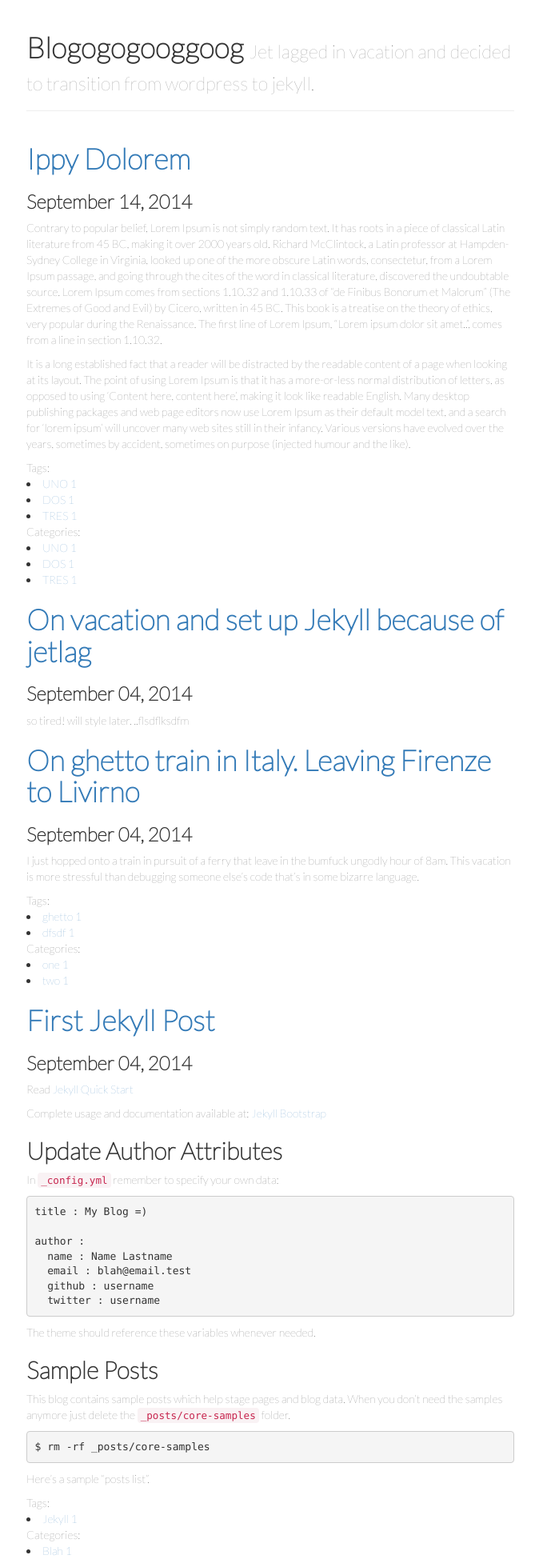
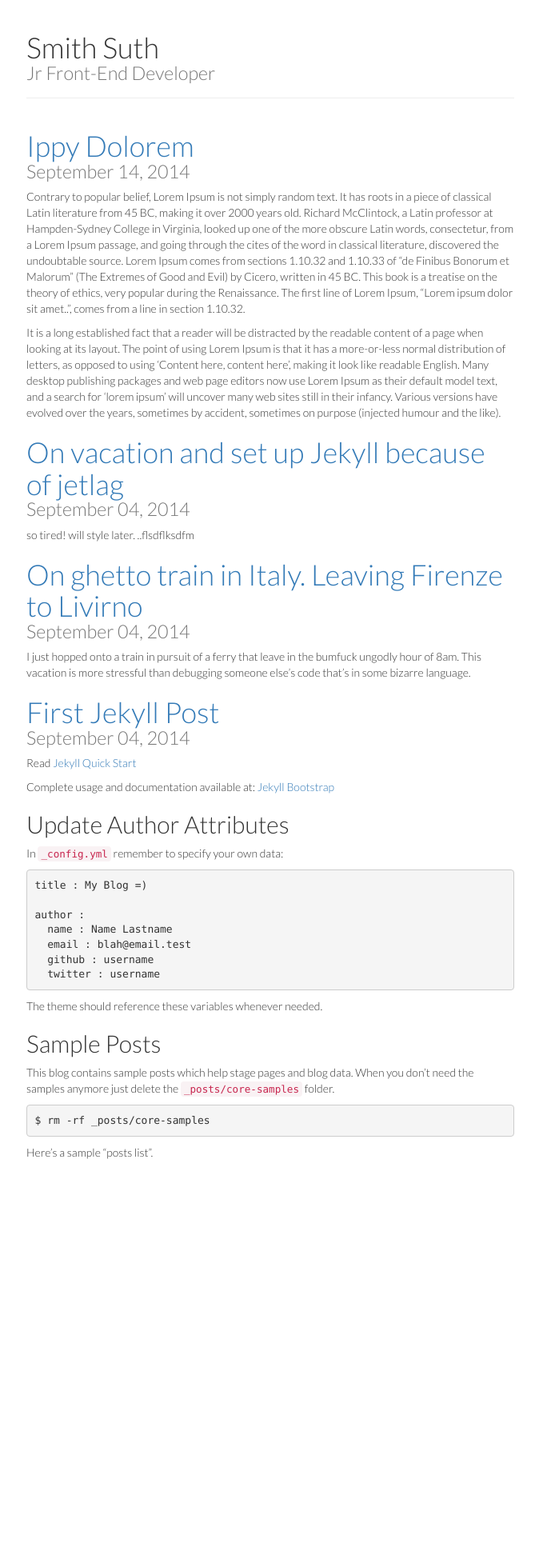
Before and after one commit to mcsuth/mcsuth.github.io, a Jekyll site: the page built from blog/index.html, in a window 1280 px wide. Shown: the whole page at 80% size, without its empty margins (302-976 px from the left). Built offline with Jekyll 4.4.1, drawn with Linux system fonts in a browser that asks for light colours; nearby versions of some CDN libraries; library files that are not in the unit come from our copies; after the commit the page ends 1461 px from its top, so only the background shows below that.

Commit message:
New font family

```diff
--- a/_config.yml
+++ b/_config.yml
@@ -8,8 +8,8 @@
 # Themes are encouraged to use these universal variables
 # so be sure to set them if your theme uses them.
 #
-title : Blogologo
-tagline:
+title : Smith Suth
+tagline: Jr Front-End Developer
 author :
   name : Smith Suth
   email : seimith@gmail.com
--- a/_includes/themes/bootstrap-3/default.html
+++ b/_includes/themes/bootstrap-3/default.html
@@ -9,7 +9,7 @@
     <meta name="author" content="{{ site.author.name }}">
 
     <!-- Font -->
-    <link href='http://fonts.googleapis.com/css?family=Lato:100' rel='stylesheet' type='text/css'>
+    <link href='http://fonts.googleapis.com/css?family=Lato:300' rel='stylesheet' type='text/css'>
 
     <!-- Enable responsive viewport -->
     <meta name="viewport" content="width=device-width, initial-scale=1.0">
--- a/_includes/themes/bootstrap-3/page.html
+++ b/_includes/themes/bootstrap-3/page.html
@@ -1,5 +1,5 @@
 <div class="page-header">
-  <h1>{{ page.title }} {% if page.tagline %} <small>{{ page.tagline }}</small>{% endif %}</h1>
+  <h1>{{ page.title }} {% if page.tagline %} <small><p>{{ page.tagline }}</p></small>{% endif %}</h1>
 </div>
 
 <div class="row">
--- a/assets/custom/css/custom.css
+++ b/assets/custom/css/custom.css
@@ -1,11 +1,20 @@
 body {
-	background: none;
 	font-family: 'Lato', sans-serif;
+	font-weight: 300;
 }
 h1, h2, h3 {
 	font-family: 'Lato', sans-serif;
-	font-weight: bold;
+	font-weight: 300;
 }
 ul {
 	list-style-type: none;
 }
+a:hover {
+	text-decoration: none;
+}
+@media only screen and (max-device-width: 768px){
+	body {
+		font-family: 'Lato', sans-serif;
+		font-weight: 300;
+	}
+}
--- a/blog/index.html
+++ b/blog/index.html
@@ -1,19 +1,19 @@
 ---
 layout: page
-title: Blogogogooggoog
-tagline: Jet lagged in vacation and decided to transition from wordpress to jekyll.
+title: Smith Suth
+tagline: Jr Front-End Developer
 ---
 {% include JB/setup %}
 
 <!-- <ul class=""> -->
   {% for post in site.posts limit: 10 %}
     <!-- <li class=""> -->
-      <h1 class=""><a href="{{ post.url }}">{{ post.title }}</a></h1>
-    	<h3>{{ post.date | date:"%B %d, %Y" }}</h3>
+      <h1 class=""><a href="{{ post.url }}">{{ post.title }}</a><small><p>{{ post.date | date:"%B %d, %Y" }}</p></small></h1>
       <!-- <p>{{ post.content | strip_html | truncatewords:20}}</p> -->
       <p class="">{{ post.content }}</p>
 
-		  {% unless post.tags == empty %}
+      <!-- TAGS AND CATEGORIES -->
+		  <!-- {% unless post.tags == empty %}
 		    <div class="tag_box inline">
 		      <div>Tags: </div>
 		      {% assign tags_list = post.tags %}
@@ -27,7 +27,7 @@
 		      {% assign categories_list = post.categories %}
 		      {% include JB/categories_list %}
 		    </div>
-		  {% endunless %}
+		  {% endunless %}   -->
 
     <!-- </li> -->
   {% endfor %}
```
Also changed, not shown: blog.md (+6 -6 lines), 13 other files.
